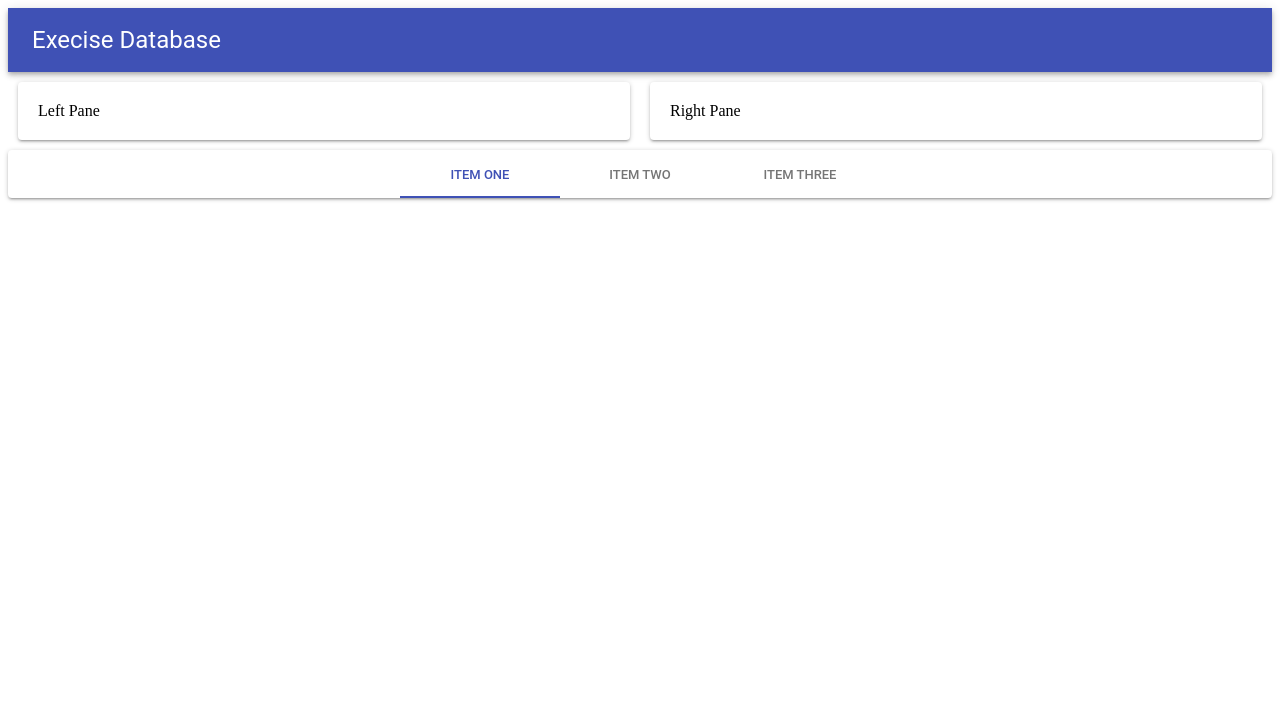
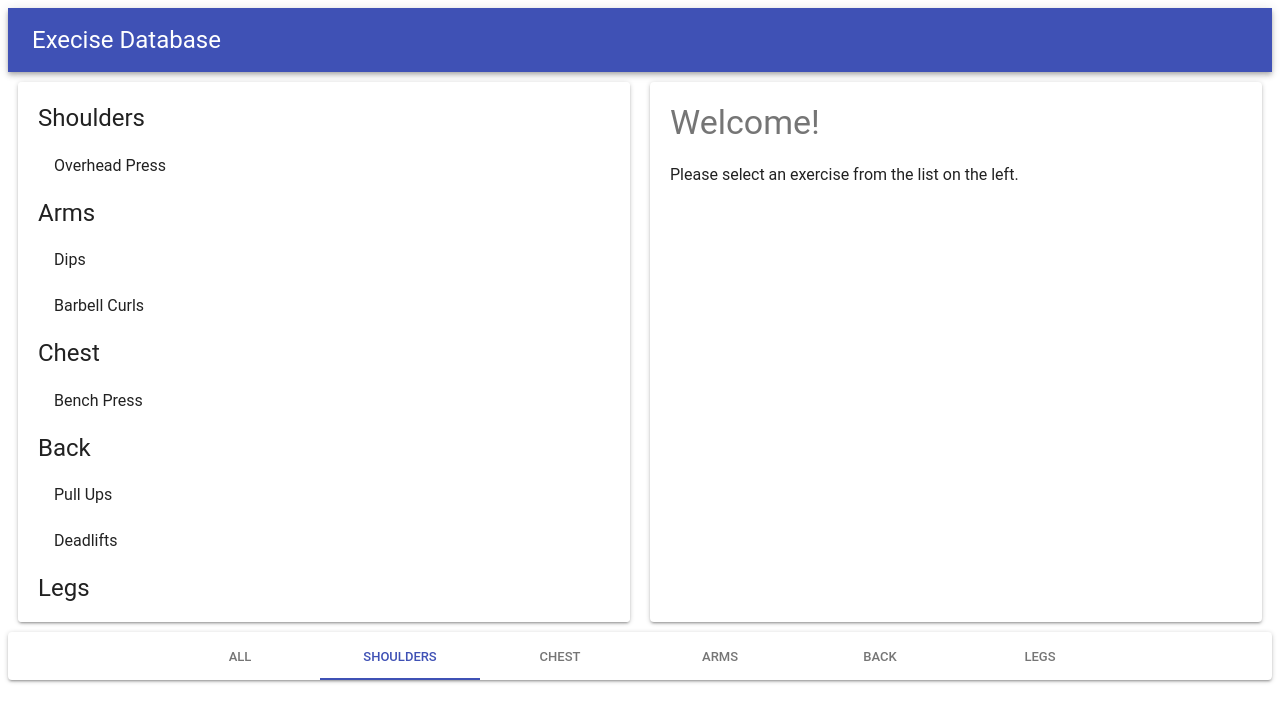
Before and after one commit to poojachoudhary560/material-react-starters, a React (Create React App) app: page / in a window 1280 px wide. Shown: the top 722 px of the page. Built offline with nearby package versions, Linux system fonts and the light colour scheme.

Commit message:
Added Tab on change and list

```diff
--- a/src/Components/App.js
+++ b/src/Components/App.js
@@ -1,14 +1,47 @@
 import React, { Component, Fragment } from "react";
 import { Header, Footer } from "./Layouts";
 import Exercises from "./Exercises";
+import { muscles, exercises } from "../store.js";
 export default class extends Component {
+  state = {
+    exercises,
+    category: "shoulders"
+  };
+  getExercisesByMuscles() {
+    return Object.entries(
+      this.state.exercises.reduce((exercises, exercise) => {
+        const { muscles } = exercise;
+
+        exercises[muscles] = exercises[muscles]
+          ? [...exercises[muscles], exercise]
+          : [exercise];
+
+        return exercises;
+      }, {})
+    );
+  }
+  handleCategorySelected = category => {
+    this.setState(
+      {
+        category
+      },
+      () => console.log("category selected " + this.state.category)
+    );
+  };
   render() {
+    console.log(this.getExercisesByMuscles());
+    const exercises = this.getExercisesByMuscles(),
+      { category } = this.state;
     return (
       <Fragment>
         <Header />
 
-        <Exercises />
-        <Footer />
+        <Exercises exercises={exercises} />
+        <Footer
+          category={category}
+          muscles={muscles}
+          onSelect={this.handleCategorySelected}
+        />
       </Fragment>
     );
   }
--- a/src/Components/Exercises/index.js
+++ b/src/Components/Exercises/index.js
@@ -1,18 +1,54 @@
-import React from "react";
-import { Grid, Paper } from "@material-ui/core/";
-import LeftPane from "./LeftPane";
-import RightPane from "./RightPane";
+import React, { Fragment } from "react";
+import {
+  Grid,
+  Paper,
+  Typography,
+  List,
+  ListItem,
+  ListItemLink,
+  ListItemText
+} from "@material-ui/core/";
+
 const styles = {
-  Paper: { padding: 20, margin: 10, marginBottom: 10 }
+  Paper: {
+    padding: 20,
+    margin: 10,
+    marginBottom: 10,
+    height: 500,
+    overflow: "auto"
+  }
 };
-export default props => (
+export default ({ exercises }) => (
   <Grid container>
     <Grid item xs>
-      <LeftPane styles={styles} />
+      <Paper style={styles.Paper}>
+        {exercises.map(([group, exercises]) => (
+          <Fragment>
+            <Typography
+              variant="headline"
+              style={{ textTransform: "capitalize" }}
+            >
+              {group}
+            </Typography>
+            <List component="ul">
+              {exercises.map(({ title }) => (
+                <ListItem button>
+                  <ListItemText primary={title} />
+                </ListItem>
+              ))}
+            </List>
+          </Fragment>
+        ))}
+      </Paper>
     </Grid>
 
     <Grid item xs>
-      <RightPane styles={styles} />
+      <Paper style={styles.Paper}>
+        <Typography variant="display1">Welcome!</Typography>
+        <Typography variant="subheading" style={{ marginTop: 20 }}>
+          Please select an exercise from the list on the left.
+        </Typography>
+      </Paper>
     </Grid>
   </Grid>
 );
--- a/src/Components/Layouts/Footer.js
+++ b/src/Components/Layouts/Footer.js
@@ -2,12 +2,31 @@ import React from "react";
 import { Paper, Tabs } from "@material-ui/core";
 import Tab from "@material-ui/core/Tab";
 
-export default props => (
-  <Paper>
-    <Tabs indicatorColor="primary" value={0} textColor="primary" centered>
-      <Tab label="Item One" />
-      <Tab label="Item Two" />
-      <Tab label="Item Three" />
-    </Tabs>
-  </Paper>
-);
+export default ({ muscles, category, onSelect }) => {
+  console.log("category " + category);
+  const index = category
+    ? muscles.findIndex(group => group === category) + 1
+    : 0;
+
+  const onIndexSelect = (e, index) => {
+    console.log("index " + index);
+    console.log("muscles[index - 1] " + muscles[index - 1]);
+    onSelect(index === 0 ? "" : muscles[index - 1]);
+  };
+  return (
+    <Paper>
+      <Tabs
+        indicatorColor="primary"
+        value={index}
+        onChange={onIndexSelect}
+        textColor="primary"
+        centered
+      >
+        <Tab label="All" />
+        {muscles.map(group => (
+          <Tab label={group} />
+        ))}
+      </Tabs>
+    </Paper>
+  );
+};
--- /dev/null
+++ b/src/store.js
@@ -0,0 +1,45 @@
+export const muscles = ["shoulders", "chest", "arms", "back", "legs"];
+export const exercises = [
+  {
+    id: "overhead-press",
+    title: "Overhead Press",
+    description: "Delts exercise...",
+    muscles: "shoulders"
+  },
+  {
+    id: "dips",
+    title: "Dips",
+    description: "Triceps exercise...",
+    muscles: "arms"
+  },
+  {
+    id: "barbell-curls",
+    title: "Barbell Curls",
+    description: "Biceps exercise...",
+    muscles: "arms"
+  },
+  {
+    id: "bench-press",
+    title: "Bench Press",
+    description: "Chest exercise...",
+    muscles: "chest"
+  },
+  {
+    id: "pull-ups",
+    title: "Pull Ups",
+    description: "Back and biceps exercise...",
+    muscles: "back"
+  },
+  {
+    id: "deadlifts",
+    title: "Deadlifts",
+    description: "Back and leg exercise...",
+    muscles: "back"
+  },
+  {
+    id: "squats",
+    title: "Squats",
+    description: "Legs exercise ...",
+    muscles: "legs"
+  }
+];
```
